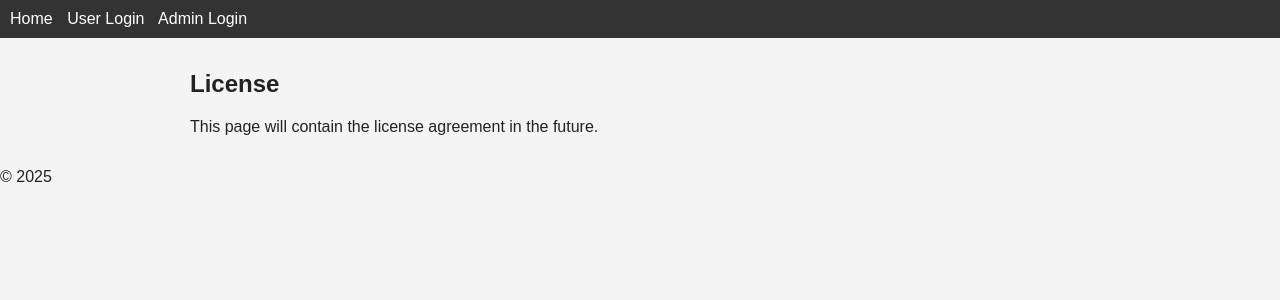
After one commit to Mr-cool08/JK-utbildnings-intyg, a Flask app: page /license in a window 1280 px wide. The commit adds this page. Shown: the top 300 px of the page. Run offline with Flask 3, Linux system fonts and the light colour scheme.

Commit message:
Add placeholder license page and show during user creation

```diff
--- a/main.py
+++ b/main.py
@@ -76,6 +76,11 @@ def create_user(pnr_hash):
 @app.route('/', methods=['GET'])
 def home():
     return render_template('index.html')
+
+
+@app.route('/license', methods=['GET'])
+def license():
+    return render_template('license.html')
 
 
 @app.route('/login', methods=['GET', 'POST'])
--- a/templates/create_user.html
+++ b/templates/create_user.html
@@ -7,4 +7,6 @@
         <br>
         <input type="submit" value="Create User">
     </form>
+    <p>Please review the license below before creating your account.</p>
+    <iframe src="{{ url_for('license') }}" width="100%" height="300" title="License"></iframe>
 {% endblock %}
--- /dev/null
+++ b/templates/license.html
@@ -0,0 +1,5 @@
+{% extends "base.html" %}
+{% block content %}
+<h2>License</h2>
+<p>This page will contain the license agreement in the future.</p>
+{% endblock %}
```
